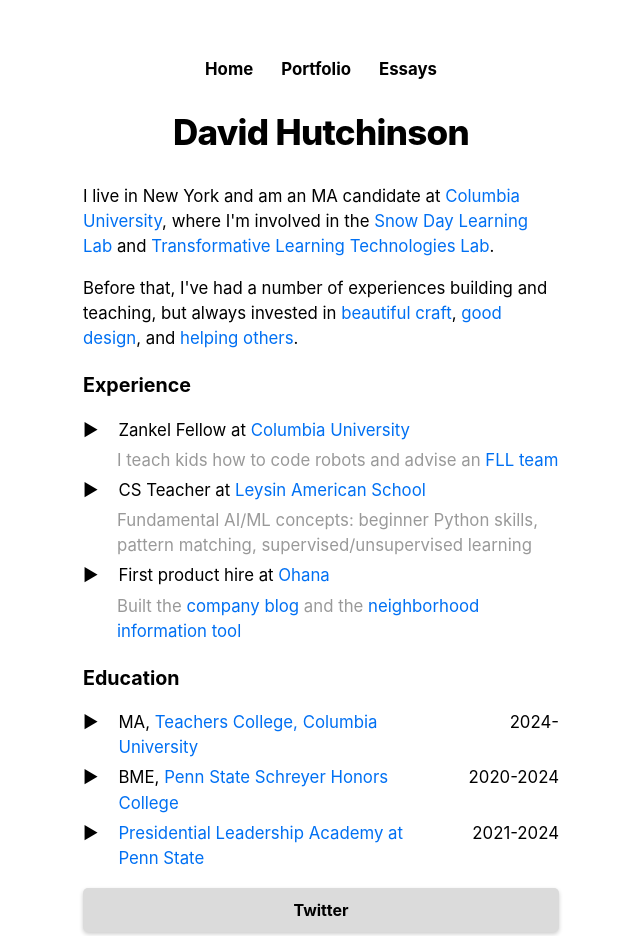
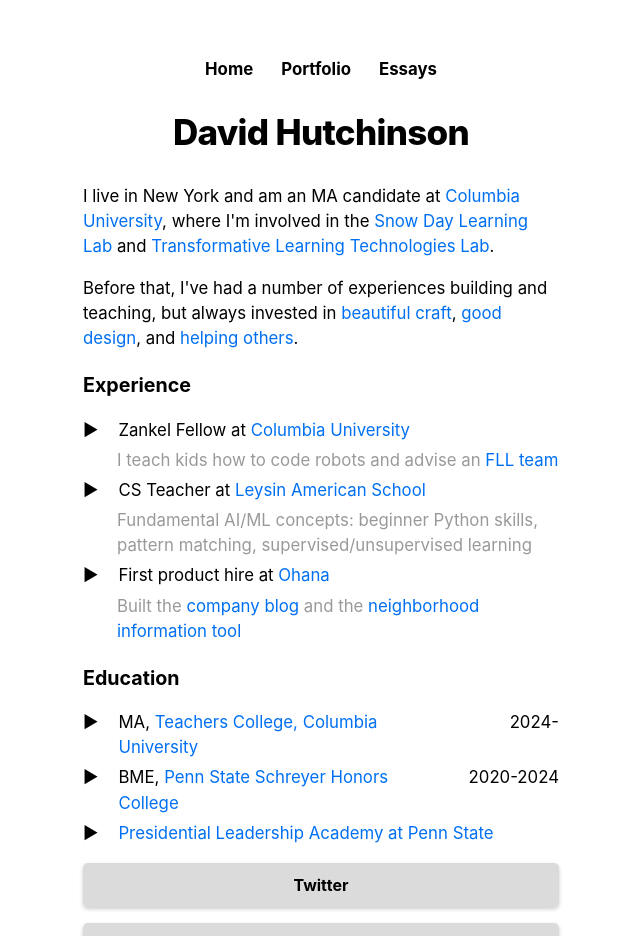
Before and after one commit to dvdhutch/dvdhutch-personal-site, a Next.js app: page / in a window 1280 px wide. Shown: the top 936 px of the page, without its empty margins (319-959 px from the left). Built offline with nearby package versions, Linux system fonts and the light colour scheme.

Commit message:
Update index.js

```diff
--- a/pages/index.js
+++ b/pages/index.js
@@ -64,7 +64,6 @@ export default function Home({ allPostsData }) {
           <li className={utilStyles.workItem}>
             <span className={utilStyles.arrow}>▶</span>
             <span className={utilStyles.indentedText}><a href="https://www.academy.psu.edu" target="_blank">Presidential Leadership Academy at Penn State</a></span>
-            <span className={utilStyles.workDate}>2021-2024</span>
           </li>
         </ul>
         <p> <a className='button' href="https://twitter.com/dvdhutch" target="_blank">Twitter</a></p>
```
